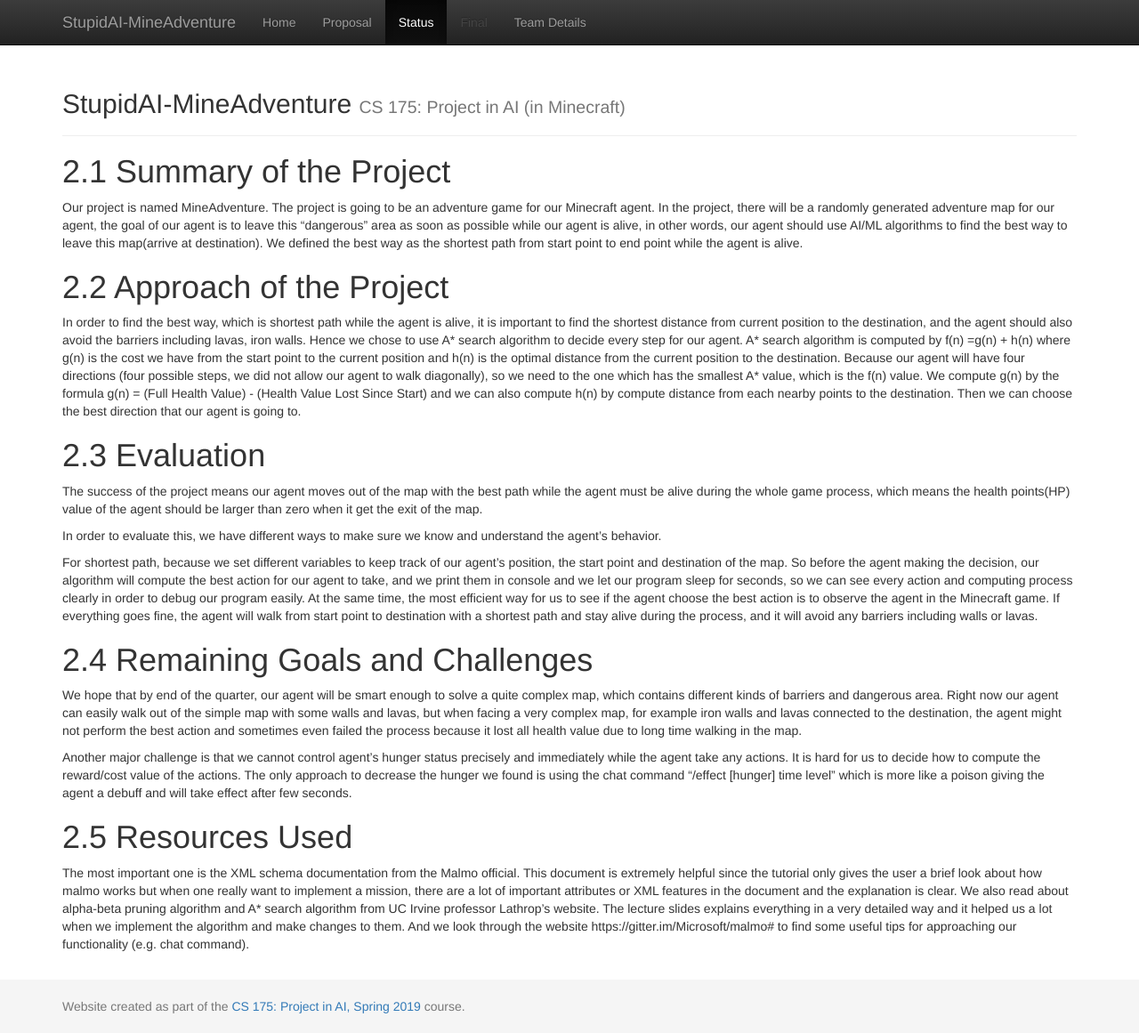
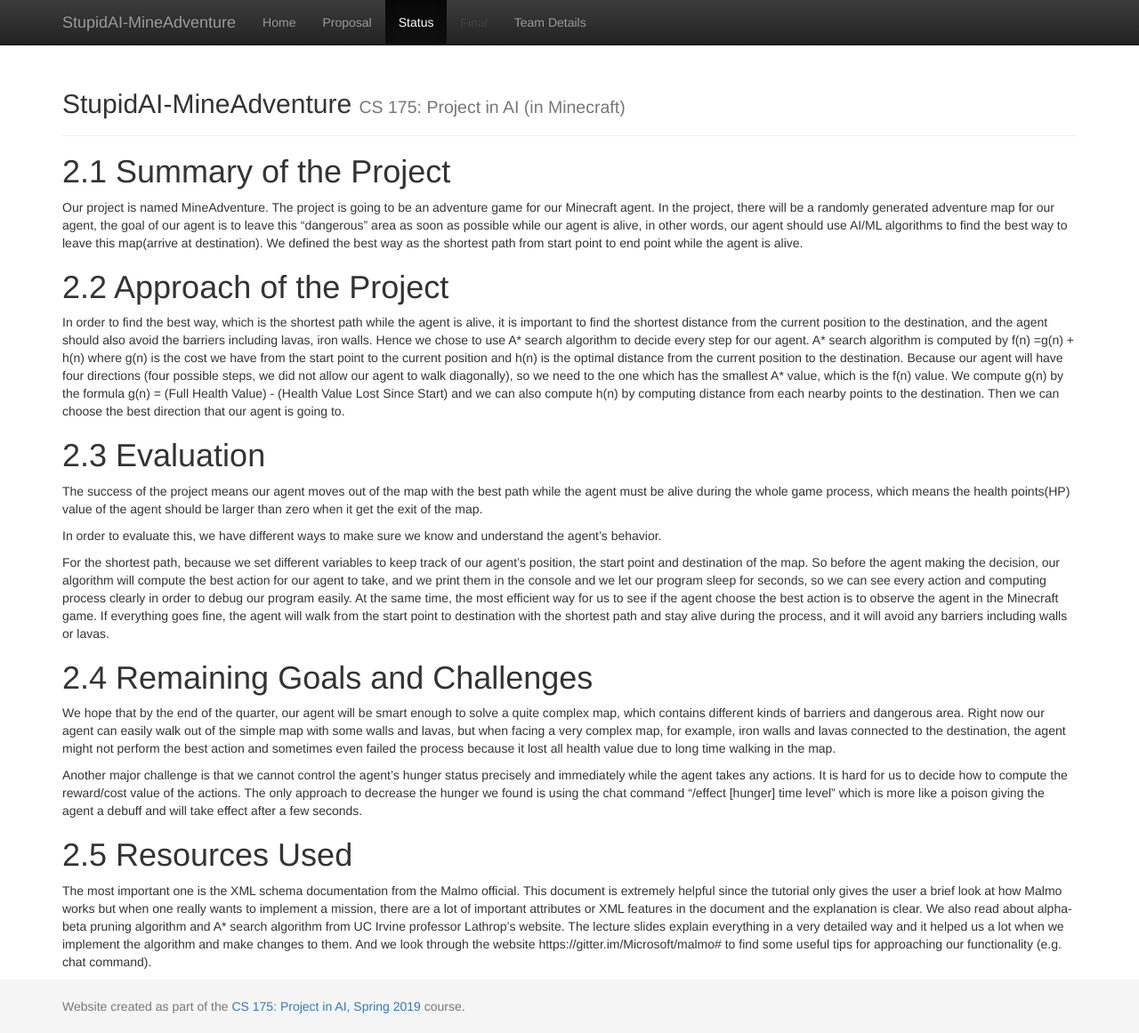
Before and after one commit to YizhuoWu/StupidAI-MineAdventure, a Jekyll site: the page built from docs/status.md, in a window 1280 px wide and 1161 px high. Shown: the whole window at 89% size. Built offline with Jekyll 4.4.1, drawn with Linux system fonts in a browser that asks for light colours.

Commit message:
Update status.md

```diff
--- a/docs/status.md
+++ b/docs/status.md
@@ -11,11 +11,11 @@ to find the best way to leave this map(arrive at destination). We defined the be
 
 # 2.2 Approach of the Project
 
-In order to find the best way, which is shortest path while the agent is alive, it is important to find the shortest distance from current position to the destination, and
+In order to find the best way, which is the shortest path while the agent is alive, it is important to find the shortest distance from the current position to the destination, and
 the agent should also avoid the barriers including lavas, iron walls. Hence we chose to use A* search algorithm to decide every step for our agent. A* search algorithm is
 computed by f(n) =g(n) + h(n) where g(n) is the cost we have from the start point to the current position and h(n) is the optimal distance from the current position to the
 destination. Because our agent will have four directions (four possible steps, we did not allow our agent to walk diagonally), so we need to the one which has the smallest
-A* value, which is the f(n) value. We compute g(n) by the formula g(n) = (Full Health Value) - (Health Value Lost Since Start) and we can also compute h(n) by compute distance
+A* value, which is the f(n) value. We compute g(n) by the formula g(n) = (Full Health Value) - (Health Value Lost Since Start) and we can also compute h(n) by computing distance
 from each nearby points to the destination. Then we can choose the best direction that our agent is going to.
 
 # 2.3 Evaluation
@@ -25,26 +25,26 @@ value of the agent should be larger than zero when it get the exit of the map.
 
 In order to evaluate this, we have different ways to make sure we know and understand the agent’s behavior.
 
-For shortest path, because we set different variables to keep track of our agent’s position, the start point and destination of the map. So before the agent making the decision,
-our algorithm will compute the best action for our agent to take, and we print them in console and we let our program sleep for seconds, so we can see every action and computing
+For the shortest path, because we set different variables to keep track of our agent’s position, the start point and destination of the map. So before the agent making the decision,
+our algorithm will compute the best action for our agent to take, and we print them in the console and we let our program sleep for seconds, so we can see every action and computing
 process clearly in order to debug our program easily. At the same time, the most efficient way for us to see if the agent choose the best action is to observe the agent in the
-Minecraft game. If everything goes fine, the agent will walk from start point to destination with a shortest path and stay alive during the process, and it will avoid any barriers
+Minecraft game. If everything goes fine, the agent will walk from the start point to destination with the shortest path and stay alive during the process, and it will avoid any barriers
 including walls or lavas.
 
 
 # 2.4 Remaining Goals and Challenges
 
-We hope that by end of the quarter, our agent will be smart enough to solve a quite complex map, which contains different kinds of barriers and dangerous area. Right now our agent
-can easily walk out of the simple map with some walls and lavas, but when facing a very complex map, for example iron walls and lavas connected to the destination, the agent
+We hope that by the end of the quarter, our agent will be smart enough to solve a quite complex map, which contains different kinds of barriers and dangerous area. Right now our agent
+can easily walk out of the simple map with some walls and lavas, but when facing a very complex map, for example, iron walls and lavas connected to the destination, the agent
 might not perform the best action and sometimes even failed the process because it lost all health value due to long time walking in the map.
 
-Another major challenge is that we cannot control agent’s hunger status precisely and immediately while the agent take any actions. It is hard for us to decide how to compute
+Another major challenge is that we cannot control the agent’s hunger status precisely and immediately while the agent takes any actions. It is hard for us to decide how to compute
 the reward/cost value of the actions. The only approach to decrease the hunger we found is using the chat command “/effect [hunger] time level” which is more like a poison giving
-the agent a debuff and will take effect after few seconds.
+the agent a debuff and will take effect after a few seconds.
 
 # 2.5 Resources Used
-The most important one is the XML schema documentation from the Malmo official. This document is extremely helpful since the tutorial only gives the user a brief look about how
-malmo works but when one really want to implement a mission, there are a lot of important attributes or XML features in the document and the explanation is clear.
-We also read about alpha-beta pruning algorithm and A* search algorithm from UC Irvine professor Lathrop’s website. The lecture slides explains everything in a very detailed way
+The most important one is the XML schema documentation from the Malmo official. This document is extremely helpful since the tutorial only gives the user a brief look at how
+Malmo works but when one really wants to implement a mission, there are a lot of important attributes or XML features in the document and the explanation is clear.
+We also read about alpha-beta pruning algorithm and A* search algorithm from UC Irvine professor Lathrop’s website. The lecture slides explain everything in a very detailed way
 and it helped us a lot when we implement the algorithm and make changes to them.
 And we look through the website https://gitter.im/Microsoft/malmo# to find some useful tips for approaching our functionality (e.g. chat command).
```
